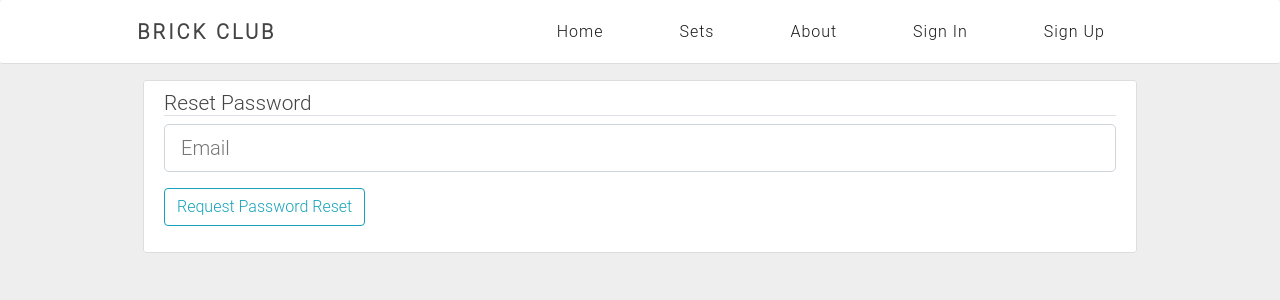
After one commit to myaskovsky/Brick-Club, a Flask app: page /reset_password in a window 1280 px wide. The commit adds this page. Shown: the top 300 px of the page. Run offline with Flask 2, Linux system fonts and the light colour scheme; some libraries are stand-ins or nearby versions.

Commit message:
Just copied reset password func from flask blog.

```diff
--- /dev/null
+++ b/app/templates/public/reset_request.html
@@ -0,0 +1,26 @@
+{% extends "public/templates/public_template.html" %}
+{% block content %}
+    <div class="container">
+        <form method="POST" action="">
+            {{ form.hidden_tag() }}
+            <fieldset class="field">
+                <h4><a class="field-title">Reset Password</a></h4>
+                <div class="form-group">
+                    {% if form.email.errors %}
+                        {{ form.email(class="form form-invalid") }}
+                        <div class="invalid-feedback">
+                            {% for error in form.email.errors %}
+                                <span>{{ error }}</span>
+                            {% endfor %}
+                        </div>
+                    {% else %}
+                        {{ form.email(class="form") }}
+                    {% endif %}
+                </div>
+                <div class="form-group">
+                    {{ form.submit(class="field-btn") }}
+                </div>
+            </fieldset>
+        </form>
+    </div>
+{% endblock content %}
--- a/app/templates/public/sign_in.html
+++ b/app/templates/public/sign_in.html
@@ -45,7 +45,7 @@
         </form>
 
         <div class="field-support-content">
-            <small class="field-support">Forgot Password? <a class="field-support-link" href="#">Reset password</a></small>
+            <small class="field-support">Forgot Password? <a class="field-support-link" href="{{ url_for('users.reset_request') }}">Reset password</a></small>
         </div>
         <div>
             <small class="field-support">Need An Account? <a class="field-support-link" href="{{ url_for('users.sign_up') }}">Sign Up Now</a></small>
--- a/app/templates/public/templates/public_template.html
+++ b/app/templates/public/templates/public_template.html
@@ -15,6 +15,12 @@
     {% else %}
         <title>Brick club</title>
     {% endif %}
+
+    <!-- Crunch time!
+    {% if title == 'Reset Password' %}
+        <link rel="stylesheet" href="https://stackpath.bootstrapcdn.com/bootstrap/4.3.1/css/bootstrap.min.css"
+          integrity="sha384-ggOyR0iXCbMQv3Xipma34MD+dH/1fQ784/j6cY/iJTQUOhcWr7x9JvoRxT2MZw1T" crossorigin="anonymous">
+    {% endif %}-->
 
 </head>
 
--- a/app/users/forms.py
+++ b/app/users/forms.py
@@ -1,6 +1,7 @@
 from flask_wtf import FlaskForm
 from wtforms import StringField, PasswordField, SubmitField, BooleanField
 from wtforms.validators import DataRequired, Length, Email, EqualTo, ValidationError
+from app.models import User
 
 
 class SignUpForm(FlaskForm):
@@ -17,3 +18,19 @@ class SignInForm(FlaskForm):
     password = PasswordField(validators=[DataRequired()], render_kw={"placeholder": "Password"})
     remember = BooleanField('Remember Me')
     submit = SubmitField('Sign In')
+
+
+class RequestResetForm(FlaskForm):
+    email = StringField('Email', validators=[DataRequired(), Email()],  render_kw={"placeholder": "Email"})
+    submit = SubmitField('Request Password Reset')
+
+    def validate_email(self, email):
+        user = User.query.filter_by(email=email.data).first()
+        if user is None:
+            raise ValidationError('There is no account with that email. You must register first.')
+
+
+class ResetPasswordForm(FlaskForm):
+    password = PasswordField('Password', validators=[DataRequired()], render_kw={"placeholder": "Password"})
+    confirm_password = PasswordField('Confirm Password', validators=[DataRequired(), EqualTo('password')], render_kw={"placeholder": "Confirm password"})
+    submit = SubmitField('Reset Password')
--- a/app/users/routes.py
+++ b/app/users/routes.py
@@ -3,9 +3,8 @@ from app.users.forms import SignInForm, SignUpForm
 from flask_login import login_user, current_user, logout_user, login_required
 from app import db, bcrypt
 from app.models import User, Post
-from app.users.forms import (SignUpForm, SignInForm)#, UpdateAccountForm,
-                                  #RequestResetForm, ResetPasswordForm)
-#from app.users.utils import save_picture, send_reset_email
+from app.users.forms import (SignUpForm, SignInForm, RequestResetForm, ResetPasswordForm)
+from app.users.utils import  send_reset_email#, save_picture
 
 users = Blueprint('users', __name__)
 
@@ -46,3 +45,34 @@ def sign_in():
 def sign_out():
     logout_user()
     return redirect(url_for('main.home'))
+
+
+@users.route("/reset_password", methods=['GET', 'POST'])
+def reset_request():
+    if current_user.is_authenticated:
+        return redirect(url_for('main.home'))
+    form = RequestResetForm()
+    if form.validate_on_submit():
+        user = User.query.filter_by(email=form.email.data).first()
+        send_reset_email(user)
+        flash('An email has been sent with instructions to reset your password.', 'info')
+        return redirect(url_for('users.sign_in'))
+    return render_template('public/reset_request.html', title='Reset Password', form=form)
+
+
+@users.route("/reset_password/<token>", methods=['GET', 'POST'])
+def reset_token(token):
+    if current_user.is_authenticated:
+        return redirect(url_for('main.home'))
+    user = User.verify_reset_token(token)
+    if user is None:
+        flash('That is an invalid or expired token', 'warning')
+        return redirect(url_for('users.reset_request'))
+    form = ResetPasswordForm()
+    if form.validate_on_submit():
+        hashed_password = bcrypt.generate_password_hash(form.password.data).decode('utf-8')
+        user.password = hashed_password
+        db.session.commit()
+        flash('Your password has been updated! You are now able to log in', 'success')
+        return redirect(url_for('users.sign_in'))
+    return render_template('public/reset_token.html', title='Reset Password', form=form)
```
Also changed, not shown: app/models.py (+15 -2 lines), app/templates/public/reset_token.html (added, +38 -0 lines), app/users/utils.py (added, +34 -0 lines).
